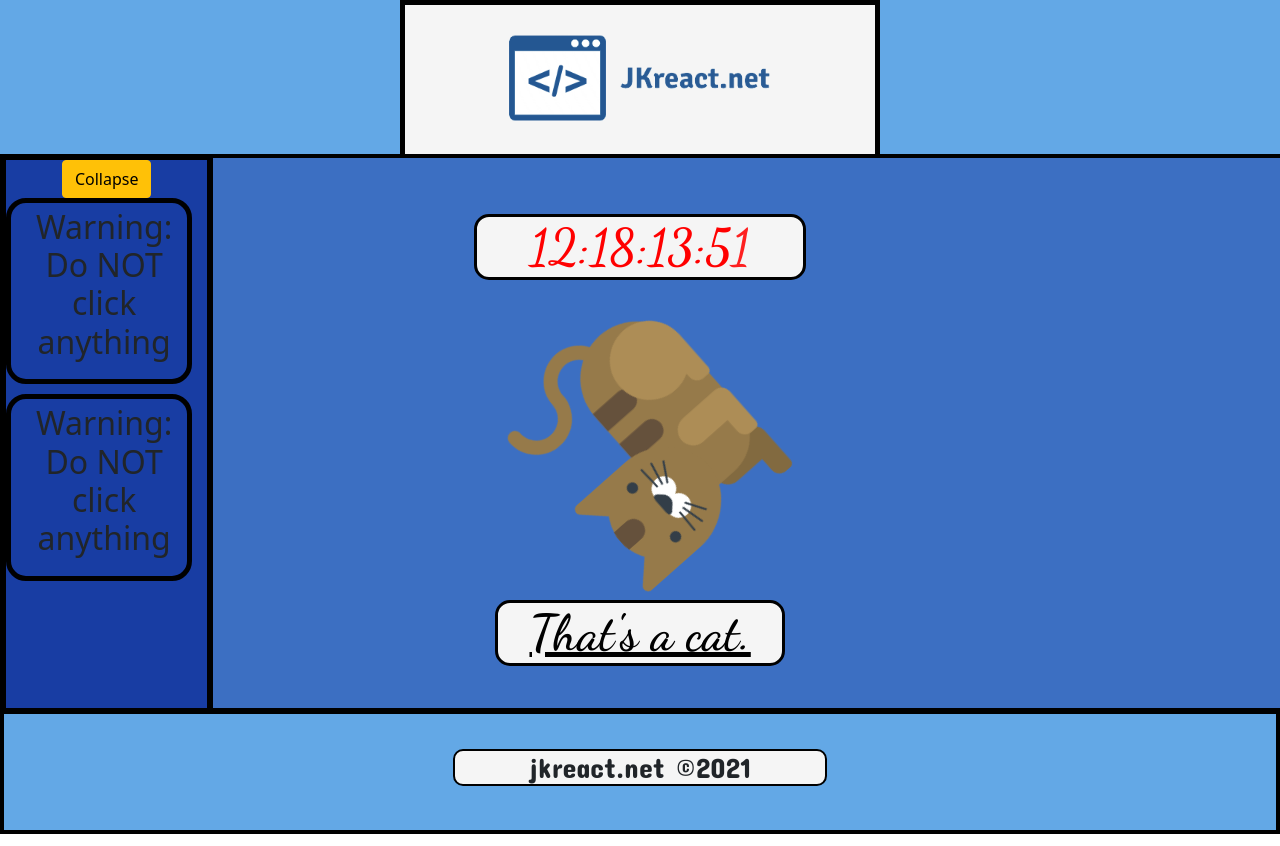
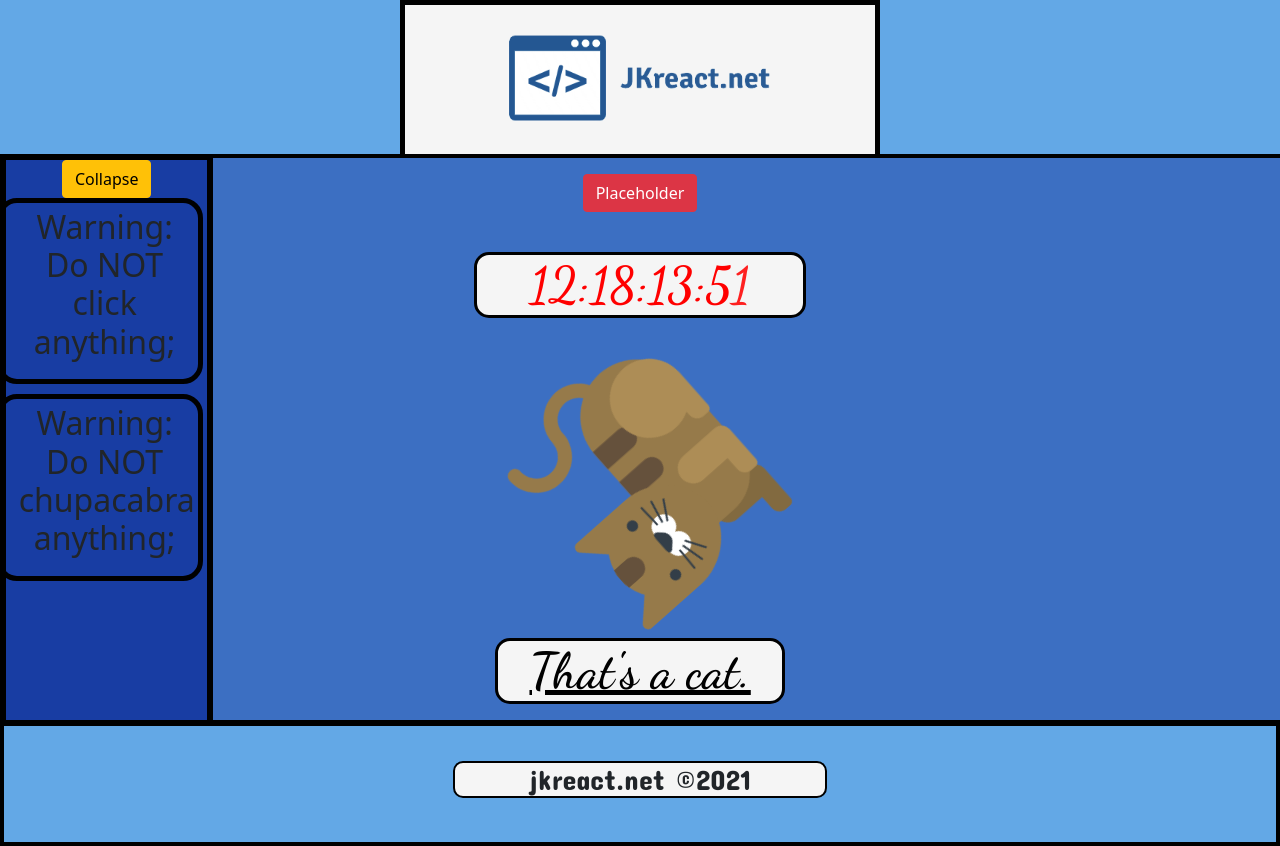
Before and after one commit to jkreal/jkreact, a React (Create React App) app: page / in a window 1280 px wide. Built offline with nearby package versions, Linux system fonts and the light colour scheme.

Commit message:
Added more animations

```diff
--- a/package.json
+++ b/package.json
@@ -10,6 +10,7 @@
     "animate.css": "^4.1.1",
     "animate.css-react": "^1.1.0",
     "bootstrap": "^5.0.1",
+    "firebase-tools": "^9.16.6",
     "react": "^17.0.2",
     "react-dom": "^17.0.2",
     "react-router-dom": "^5.2.0",
--- a/public/index.html
+++ b/public/index.html
@@ -31,7 +31,7 @@
     <title>jkreact.net</title>
   </head>
   <body>
-    <noscript>You need to enable JavaScript to run this app.</noscript>
+    <noscript>You need to enable JavaScript to run this app (...unfortunately...).</noscript>
     <div id="root"></div>
     <!--
       This HTML file is a template.
--- a/src/Components/Dashboard/Content/Content.jsx
+++ b/src/Components/Dashboard/Content/Content.jsx
@@ -8,29 +8,15 @@ let rightNow = new Date();
 let newUpdates = [];
 const countDown = new Date(2021, 7, 30, 0, 0, 0, 0);
 
-let thatsacat = (
-  <h1 className="cat animate__animated animate__bounceIn animate__delay-2s">
-    <a style={{ color: "black" }} href="https://raft-wars.com/raftwars">
-      That's a cat.
-    </a>
-  </h1>
-);
-
 class Content extends React.Component {
   constructor(props) {
     super(props);
     this.state = {
       timeLeft: countDown - rightNow,
-      displayTime: {
-        days: 0,
-        hours: 0,
-        minutes: 0,
-        seconds: 0,
-      },
       timeArray: [0, 1, 2, 3, 4, 5, 6, 7],
       lastTime: [7, 6, 5, 4, 3, 2, 1, 0],
       animationIndex: [],
-      act: false
+      act: false,
     };
 
     this.countDown = this.countDown.bind(this);
@@ -55,16 +41,17 @@ class Content extends React.Component {
 
   timerUpdates() {
     this.setState({
-      act: !this.state.act
+      act: !this.state.act,
     });
+
+    // Every timer tick, a new array is created and details which positions updated since the
+    // Last timer tick.
     newUpdates = [];
-
     for (let i = 0; i < this.state.timeArray.length; ++i) {
       if (this.state.timeArray[i] !== this.state.lastTime[i]) {
         newUpdates.push(i);
       }
     }
-
     this.setState({
       animationIndex: newUpdates,
     });
@@ -118,9 +105,8 @@ class Content extends React.Component {
       time.seconds = 0;
     }
 
-    // This sets the state for the displayTime object (deprecated) and an array of the time left.
+    // This sets the state for an array of the time left.
     this.setState({
-      displayTime: time,
       timeArray: [
         parseInt(time.days < 10 ? "0" : time.days.toString()[0]),
         parseInt(
@@ -148,38 +134,43 @@ class Content extends React.Component {
 
   render() {
     //In this case, the sidebar is disabled.
-    if (this.props.sidebar === false) {
+
     return (
       <div className="col-xs-12 col-sm-12 col-md-8 col-lg-8 content">
         <div className="row">
           {/* This button only appears if the sidebar is disabled */}
+          {!this.props.sidebar ? (
             <button
               className="btn btn-warning"
               onClick={this.props.toggleSidebar}
             >
               Sidebar
             </button>
+          ) : (
+            <button className="btn btn-danger btn-disabled">Placeholder</button>
+          )}
         </div>
 
+        {/* This h1 is where the timer is nested in */}
         <h1 className="welcome-text animate__animated animate__bounceIn animate__delay-1s">
-            {/* This is what is returned when there is positive time left in the countdown */}
           {this.state.timeLeft > 0 ? (
             <a
               style={{ textDecoration: "none", color: "red" }}
               href="https://www.youtube.com/watch?v=NESCd6IFfLM"
             >
+              {/* Maps out the time remaining using the timeArray and animationIndex */}
               {this.state.timeArray.map((digit, i) => {
                 return (
                   <span
                     className={
-                        this.state.animationIndex[0] <= i && this.state.act === false
+                      this.state.animationIndex[0] <= i &&
+                      this.state.act === false
                         ? "animate__animated animate__fadeIn"
                         : ""
                     }
                     key={digit + Math.random()}
                   >
                     {/* This is what is actually in the time span */}
-
                     {digit}
                     {i % 2 === 1 && i < 6 ? ":" : ""}
                   </span>
@@ -187,63 +178,22 @@ class Content extends React.Component {
               })}
             </a>
           ) : (
+            // End of the conditional
             // This is what is returned when there is no time left
             <span>Happy Birthday, Mills.</span>
           )}
         </h1>
 
-          <img src={logo} className="App-logo" alt="logo" />
+        {/* This is a cat, that spins. For the lolz. */}
+        <a href="http://whataboutbob.com"><img src={logo} className="App-logo" alt="logo" /></a>
 
-          <h1 className="cat">
+        <h1 className="cat animate__animated animate__bounceIn animate__delay-2s">
           <a style={{ color: "black" }} href="https://raft-wars.com/raftwars">
             That's a cat.
           </a>
         </h1>
       </div>
     );
-    } else {
-      return (
-        <div className="col-xs-12 col-sm-12 col-md-8 col-lg-8 content">
-          {/* <h1 className="welcome-text">Welcome to Hell!</h1> */}
-
-          {/* The welcome text is currently a big h1 for a timer */}
-          <h1 className="welcome-text animate__animated animate__bounceIn animate__delay-1s">
-            {/* This is what is returned when there is positive time left in the countdown */}
-            {this.state.timeLeft > 0 ? (
-              <a
-                style={{ textDecoration: "none", color: "red" }}
-                href="https://www.youtube.com/watch?v=NESCd6IFfLM"
-              >
-                {this.state.timeArray.map((digit, i) => {
-                  return (
-                    <span
-                      className={
-                        this.state.animationIndex[0] <= i && this.state.act === false
-                          ? "animate__animated animate__fadeIn"
-                          : ""
-                      }
-                      key={digit + Math.random()}
-                    >
-                      {/* This is what is actually in the time span */}
-
-                      {digit}
-                      {i % 2 === 1 && i < 6 ? ":" : ""}
-                    </span>
-                  );
-                })}
-              </a>
-            ) : (
-              // This is what is returned when there is no time left
-              <span>Happy Birthday, Mills.</span>
-            )}
-          </h1>
-
-          <img src={logo} className="App-logo" alt="logo" />
-
-          {thatsacat}
-        </div>
-      );
-    }
   }
 }
 
--- a/src/Components/Dashboard/Dashboard.jsx
+++ b/src/Components/Dashboard/Dashboard.jsx
@@ -107,7 +107,6 @@ class Dashboard extends React.Component {
     );
     // For when the viewport is landscape mobile without a sidebar
     else if (this.state.mobileView < 1 && this.state.showSidebar === false) {
-      console.log("hit the gap")
       return (<div className="dashboard container-fluid">
       <Navbar />
 
--- a/src/Components/Dashboard/Navbar/Navbar.jsx
+++ b/src/Components/Dashboard/Navbar/Navbar.jsx
@@ -4,7 +4,7 @@ import logo from "./jkreact-logo.png";
 const Navbar = () => {
   return (
     <div className="row navbar-row">
-      <img src={logo} alt="whatdoyoumean" id="logo" className="logo" />
+      <img src={logo} alt="whatdoyoumean" id="logo" className="logo animate__animated animate__flipInY animate__delay-2s" />
     </div>
   );
 };
--- a/src/Components/Dashboard/Sidebar/ListItem/ListItem.jsx
+++ b/src/Components/Dashboard/Sidebar/ListItem/ListItem.jsx
@@ -1,11 +1,21 @@
 import React from "react";
 
-const ListItem = () => {
-  return (
-    <div className="row listitem">
-      <div className="col-md-12 listtitle"><h2>Warning: Do NOT click anything</h2></div>
-    </div>
-  );
+class ListItem extends React.Component {
+  constructor(props) {
+    super(props);
+    this.state = {
+
+    }
+  }
+
+  render() {
+    return (
+      <div className="row listitem">
+        <div className="col-md-12 listtitle"><h2>{this.props.message}</h2></div>
+      </div>
+    );
+  }
+
 };
 
 export default ListItem;
--- a/src/Components/Dashboard/Sidebar/Sidebar.jsx
+++ b/src/Components/Dashboard/Sidebar/Sidebar.jsx
@@ -1,6 +1,7 @@
 import React from "react";
 
 import ListItem from "./ListItem";
+
 
 const Sidebar = (props) => {
   return (
@@ -16,8 +17,8 @@ const Sidebar = (props) => {
           >
             Collapse
           </button>
-          <ListItem/>
-          <ListItem/>
+          <ListItem message="Warning: Do NOT click anything;"/>
+          <ListItem message="Warning: Do NOT chupacabra anything;"/>
         </div>
       </div>
 
```
Also changed, not shown: 1 other file (tests, documents, lock files or other folders). Lines whose indentation alone changed are shown as unchanged.
